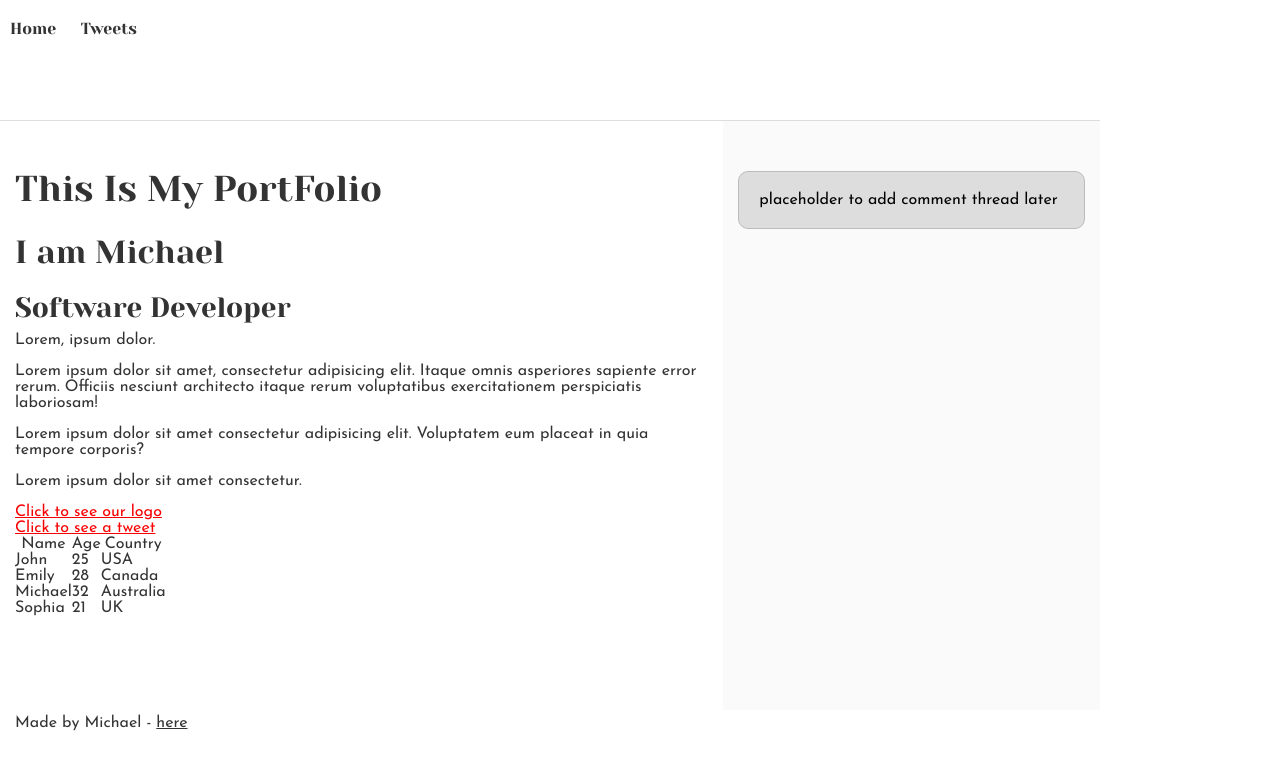
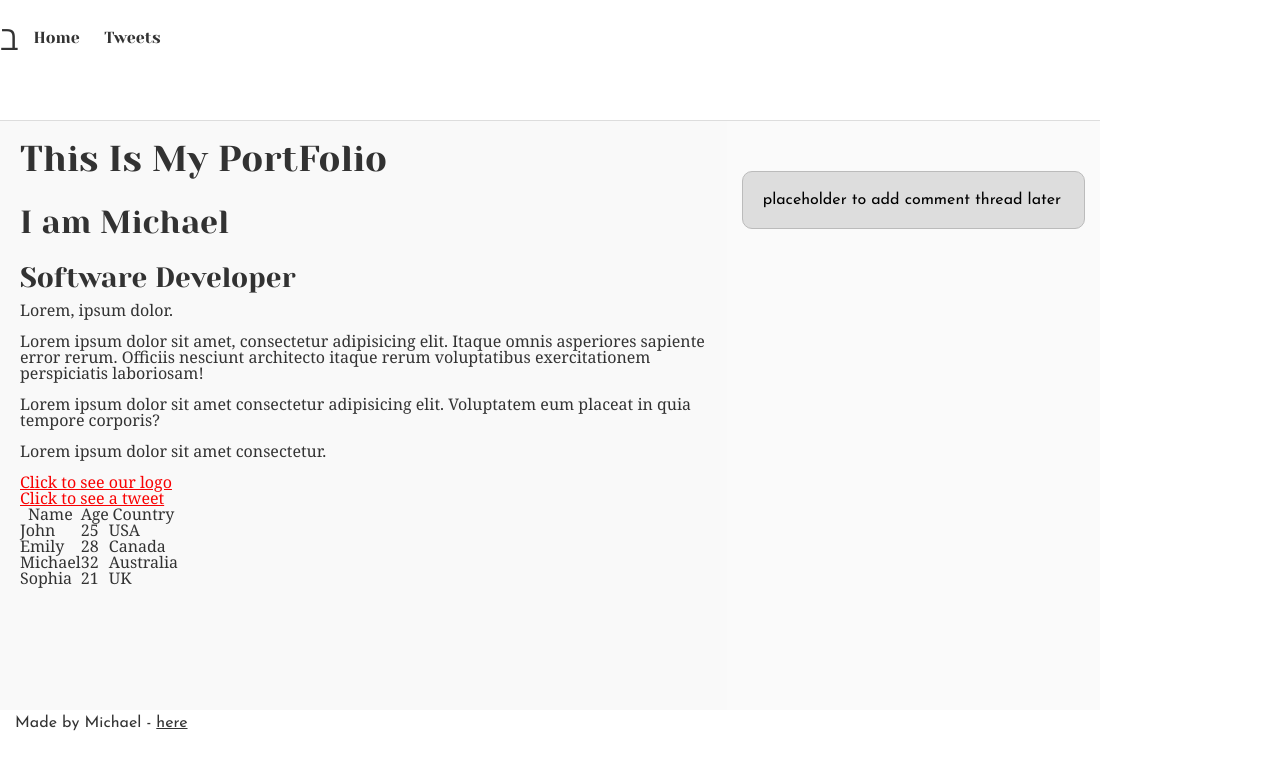
Before and after one commit to Mykford/alx_html_css, a plain HTML site: page css_basic/index.html in a window 1280 px wide. Drawn offline with Linux system fonts and the light colour scheme.

Commit message:
added logo

```diff
--- a/css_basic/index.html
+++ b/css_basic/index.html
@@ -9,7 +9,9 @@
 </head>
     <body class="works_on_smartphone">
         <header>
+
             <ul>
+               <li class="logo">ℶ</li>
                 <li><a href="index.html">Home</a></li>
                 <li><a href="tweets.html">Tweets</a></li>
             </ul>
--- a/css_basic/styles.css
+++ b/css_basic/styles.css
@@ -13,6 +13,7 @@ aside {
     flex-direction: column;
     min-height: 100vh; /* Ensures body takes at least full viewport height */
     margin: 0; /* Removes default margin */
+
   }
 
   main {
@@ -24,6 +25,9 @@ aside {
   article {
     flex: 2;
     overflow-y: auto; /* Enables vertical scrolling if content overflows */
+    font-family: Georgia, 'Times New Roman', Times, serif;
+    padding: 20px; /* Adds padding for better readability */
+    background-color: #f9f9f9; /* Light background for article */
   }
 
   aside {
```
